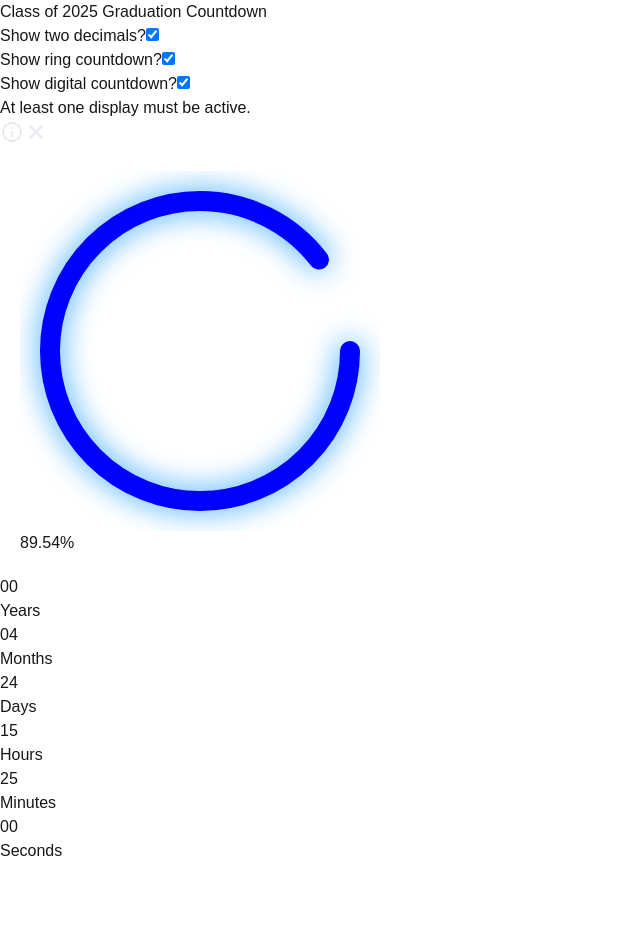
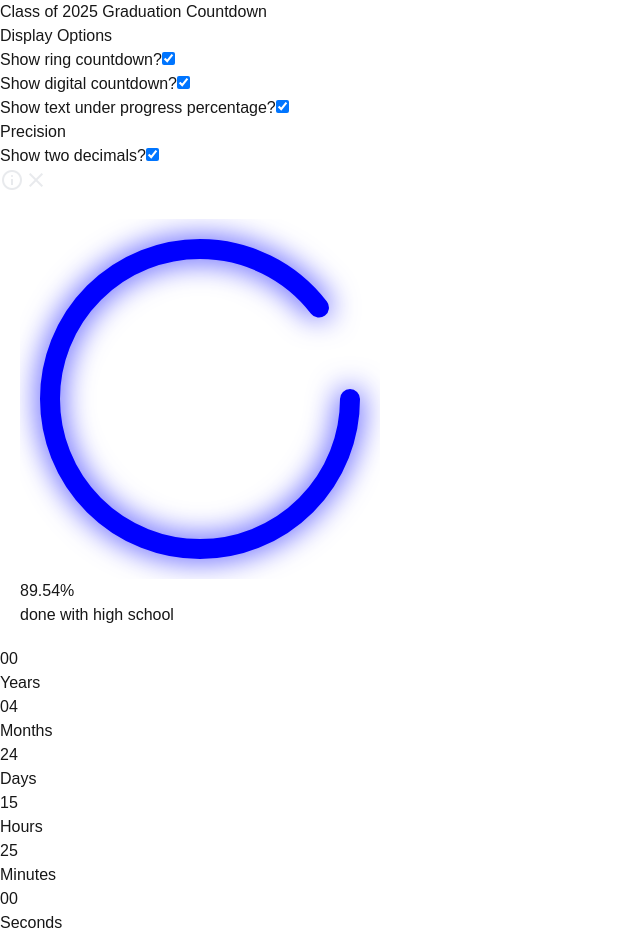
Before and after one commit to beck1888/hs-progress-countdown, a Next.js app: page / in a window 1280 px wide. Both pictures are taken after a click on the button 36 px from the left and 36 px from the top of the page. Shown: the whole page, without its empty margins (0-640 px from the left). Before the commit the page ends 863 px from the top, so only its background shows below. Built offline with nearby package versions, Linux system fonts and the light colour scheme; no server answers.

Commit message:
FIXED toggle logic that forces one to be on at all times, switching the other for display mode and removed setting menu info text

```diff
--- a/src/app/page.tsx
+++ b/src/app/page.tsx
@@ -15,6 +15,7 @@ interface CircularTimerProps {
   size?: number;
   strokeWidth?: number;
   className?: string;
+  showText?: boolean; // New prop
 }
 
 interface TimeParts {
@@ -60,7 +61,8 @@ const CircularTimer: React.FC<CircularTimerProps> = ({
   percentage,
   size = 320,
   strokeWidth = 20,
-  className = ''
+  className = '',
+  showText // New prop
 }) => {
   const radius = (size - strokeWidth) / 2;
   const circumference = radius * 2 * Math.PI;
@@ -95,7 +97,7 @@ const CircularTimer: React.FC<CircularTimerProps> = ({
             strokeDasharray: circumference,
             strokeDashoffset: strokeDashOffset,
             transition: 'stroke-dashoffset 0.5s ease',
-            filter: 'drop-shadow(0 0 15px rgba(0, 145, 255, 0.8))'
+            filter: 'drop-shadow(0 0 15px rgba(0, 0, 255, 0.8))'
           }}
         />
       </svg>
@@ -103,6 +105,9 @@ const CircularTimer: React.FC<CircularTimerProps> = ({
         <p className="text-4xl font-bold text-white transition-all duration-300">
           {percentage.toFixed(2)}%
         </p>
+        {showText && (
+          <p className="text-sm text-gray-400">done with high school</p>
+        )}
       </div>
     </div>
   );
@@ -120,6 +125,7 @@ const TimeElapsedPage = () => {
   const [showDecimals, setShowDecimals] = useState(true);
   const [showDigital, setShowDigital] = useState(true);
   const [showRing, setShowRing] = useState(true);
+  const [showText, setShowText] = useState(true); // New state
 
   // Toggle handlers for InfoBox and Settings so only one can be open at a time
   const handleToggleInfo = () => {
@@ -136,16 +142,20 @@ const TimeElapsedPage = () => {
     setShowDecimals(!showDecimals);
   };
   const handleToggleDigital = () => {
-    // If turning off digital and ring is already off, re-enable digital
-    if (showDigital && !showRing) return;
+    if (showDigital && !showRing) {
+      setShowRing(true);
+    }
     setShowDigital(!showDigital);
-    if (!showDigital) setShowRing(true);
   };
   const handleToggleRing = () => {
-    // If turning off ring and digital is already off, re-enable ring
-    if (showRing && !showDigital) return;
+    if (showRing && !showDigital) {
+      setShowDigital(true);
+    }
     setShowRing(!showRing);
-    if (!showRing) setShowDigital(true);
+  };
+
+  const handleToggleText = () => {
+    setShowText(!showText);
   };
 
   const calculatePercentage = () => {
@@ -183,9 +193,11 @@ const TimeElapsedPage = () => {
         decimals={showDecimals}
         showDigital={showDigital}
         showRing={showRing}
+        showText={showText} // New prop
         onToggleDecimals={handleToggleDecimals}
         onToggleDigital={handleToggleDigital}
         onToggleRing={handleToggleRing}
+        onToggleText={handleToggleText} // New prop
       />
       <div className="absolute bottom-4 right-4 flex flex-col space-y-2">
         <button
@@ -205,6 +217,7 @@ const TimeElapsedPage = () => {
         {showRing && (
           <CircularTimer
             percentage={showDecimals ? percentage : parseFloat(percentage.toFixed(0))}
+            showText={showText} // New prop
           />
         )}
         {showDigital && (
--- a/src/components/ui/Settings.tsx
+++ b/src/components/ui/Settings.tsx
@@ -5,9 +5,11 @@ interface SettingsProps {
   decimals: boolean;
   showDigital: boolean;
   showRing: boolean;
+  showText: boolean; // New prop
   onToggleDecimals: () => void;
   onToggleDigital: () => void;
   onToggleRing: () => void;
+  onToggleText: () => void; // New prop
 }
 
 const Settings: React.FC<SettingsProps> = ({
@@ -15,14 +17,69 @@ const Settings: React.FC<SettingsProps> = ({
   decimals,
   showDigital,
   showRing,
+  showText, // New prop
   onToggleDecimals,
   onToggleDigital,
   onToggleRing,
+  onToggleText, // New prop
 }) => {
   if (!isOpen) return null;
 
   return (
     <div className="absolute bottom-4 right-16 bg-gray-800 p-4 rounded border border-gray-700 w-80 text-sm">
+      <div className="mb-4">
+        <h3 className="text-lg font-bold text-gray-300 mb-2">Display Options</h3>
+        <div className="flex items-center justify-between mb-2">
+          <span>Show ring countdown?</span>
+          <label className="inline-flex items-center cursor-pointer">
+            <input
+              type="checkbox"
+              className="sr-only"
+              checked={showRing}
+              onChange={() => {
+                if (showRing && !showDigital) onToggleDigital();
+                onToggleRing();
+              }}
+            />
+            <div className="w-10 h-5 bg-gray-600 rounded-full relative">
+              <div className={`absolute left-0 top-0 w-5 h-5 bg-white rounded-full transform transition-all ${showRing ? 'translate-x-5 bg-blue-300' : ''}`} />
+            </div>
+          </label>
+        </div>
+        <div className="flex items-center justify-between mb-2">
+          <span>Show digital countdown?</span>
+          <label className="inline-flex items-center cursor-pointer">
+            <input
+              type="checkbox"
+              className="sr-only"
+              checked={showDigital}
+              onChange={() => {
+                if (showDigital && !showRing) onToggleRing();
+                onToggleDigital();
+              }}
+            />
+            <div className="w-10 h-5 bg-gray-600 rounded-full relative">
+              <div className={`absolute left-0 top-0 w-5 h-5 bg-white rounded-full transform transition-all ${showDigital ? 'translate-x-5 bg-blue-300' : ''}`} />
+            </div>
+          </label>
+        </div>
+        <div className="flex items-center justify-between mb-2">
+          <span>Show text under progress percentage?</span>
+          <label className="inline-flex items-center cursor-pointer">
+            <input
+              type="checkbox"
+              className="sr-only"
+              checked={showText}
+              onChange={onToggleText}
+            />
+            <div className="w-10 h-5 bg-gray-600 rounded-full relative">
+              <div className={`absolute left-0 top-0 w-5 h-5 bg-white rounded-full transform transition-all ${showText ? 'translate-x-5 bg-blue-300' : ''}`} />
+            </div>
+          </label>
+        </div>
+      </div>
+      <div>
+        <h3 className="text-lg font-bold text-gray-300 mb-2">Precision</h3>
         <div className="flex items-center justify-between mb-2">
           <span>Show two decimals?</span>
           <label className="inline-flex items-center cursor-pointer">
@@ -33,40 +90,10 @@ const Settings: React.FC<SettingsProps> = ({
               onChange={onToggleDecimals}
             />
             <div className="w-10 h-5 bg-gray-600 rounded-full relative">
-            <div className={`absolute left-0 top-0 w-5 h-5 bg-white rounded-full transform transition-all ${decimals ? 'translate-x-5 bg-blue-500' : ''}`} />
+              <div className={`absolute left-0 top-0 w-5 h-5 bg-white rounded-full transform transition-all ${decimals ? 'translate-x-5 bg-blue-300' : ''}`} />
             </div>
           </label>
         </div>
-      <div className="flex items-center justify-between mb-2">
-        <span>Show ring countdown?</span>
-        <label className="inline-flex items-center cursor-pointer">
-          <input
-            type="checkbox"
-            className="sr-only"
-            checked={showRing}
-            onChange={onToggleRing}
-          />
-          <div className="w-10 h-5 bg-gray-600 rounded-full relative">
-            <div className={`absolute left-0 top-0 w-5 h-5 bg-white rounded-full transform transition-all ${showRing ? 'translate-x-5 bg-blue-500' : ''}`} />
-          </div>
-        </label>
-      </div>
-      <div className="flex items-center justify-between mb-2">
-        <span>Show digital countdown?</span>
-        <label className="inline-flex items-center cursor-pointer">
-          <input
-            type="checkbox"
-            className="sr-only"
-            checked={showDigital}
-            onChange={onToggleDigital}
-          />
-          <div className="w-10 h-5 bg-gray-600 rounded-full relative">
-            <div className={`absolute left-0 top-0 w-5 h-5 bg-white rounded-full transform transition-all ${showDigital ? 'translate-x-5 bg-blue-500' : ''}`} />
-          </div>
-        </label>
-      </div>
-      <div className="mt-2 text-xs text-gray-400">
-        At least one display must be active.
       </div>
     </div>
   );
```
Lines whose indentation alone changed are shown as unchanged.
